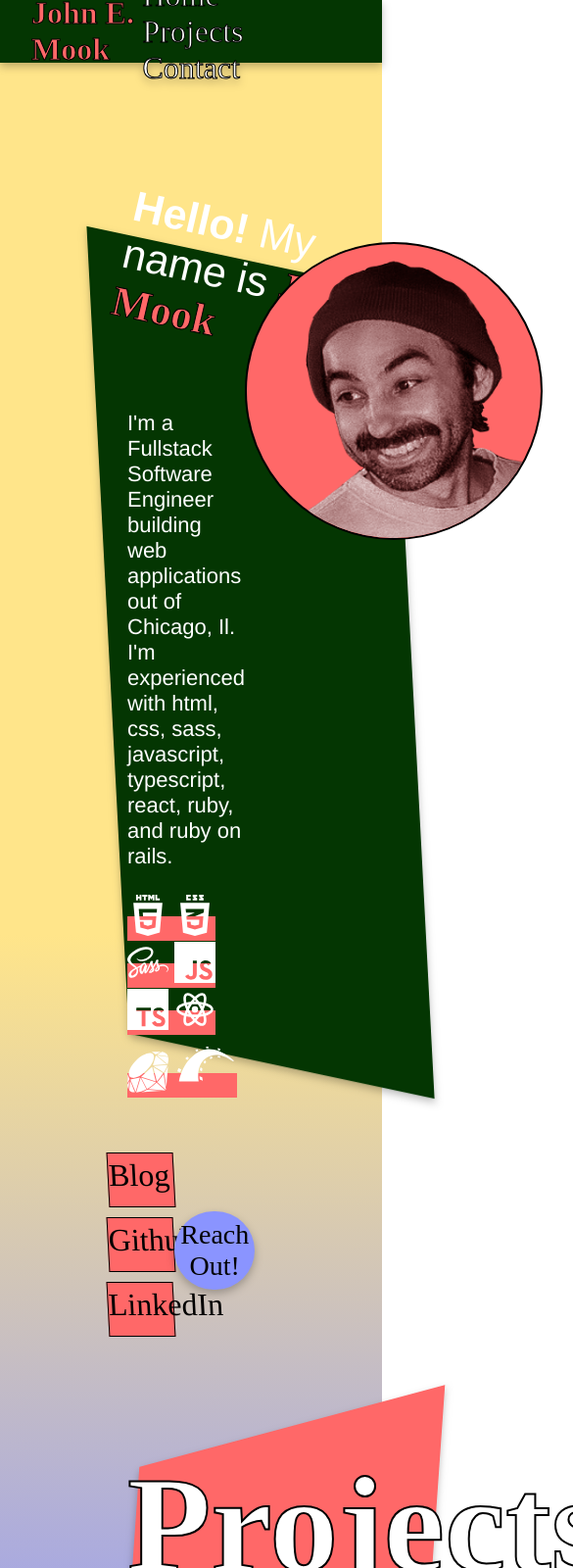
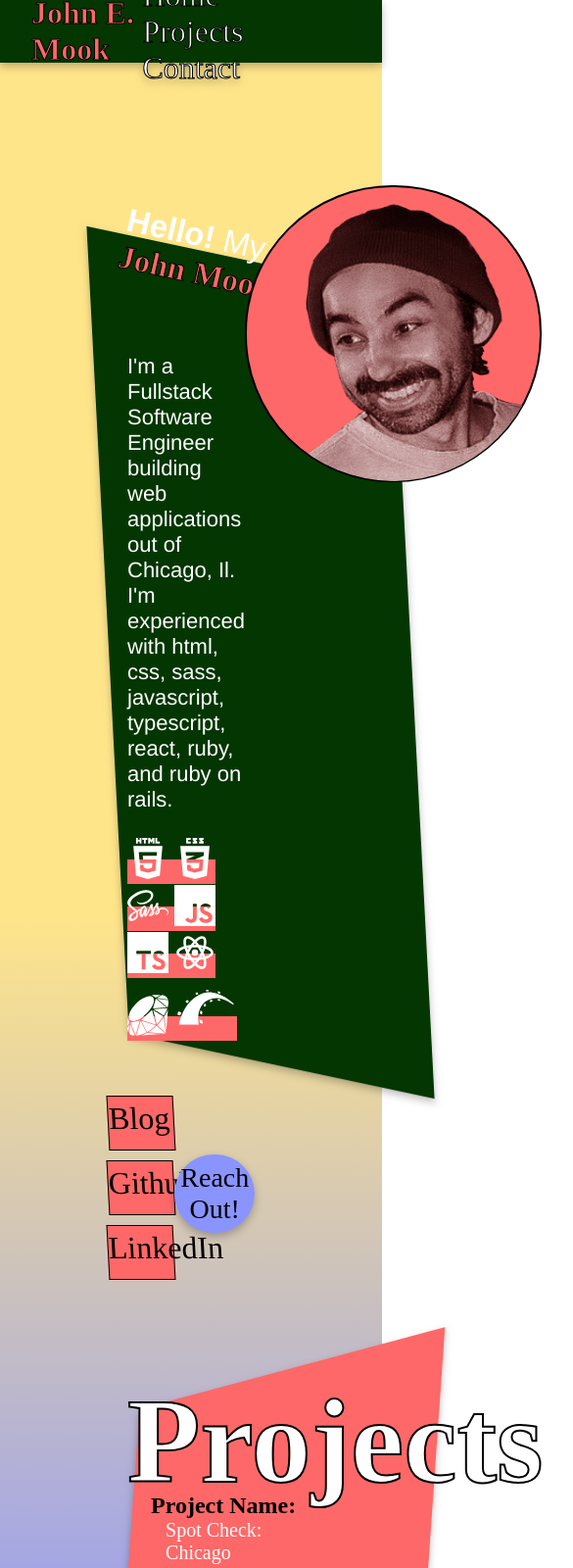
Before and after one commit to jedwardmook/vjs-portfolio, a plain HTML site: page index.html in a window 390 px wide. Shown: the top 1600 px of the page at 98% size, 585 px wide, since content can reach past the window. Drawn offline with Linux system fonts and the light colour scheme.

Commit message:
Starts to make site mobile ready by adding some @media blocks

```diff
--- a/index.html
+++ b/index.html
@@ -5,7 +5,7 @@
         <meta http-equiv="X-UA-Compatible" content="IE=edge">
         <title>John E Mook's Portfolio</title>
         <meta name="description" content="">
-        <meta name="viewport" content="width=device-width, initial-scale=1">
+        <meta name="viewport" content="width=device-width, initial-scale=1.0">
         <link rel="stylesheet" href="styles.css">
         <script type="text/javascript" src="https://cdn.jsdelivr.net/npm/emailjs-com@2/dist/email.min.js"></script>
         <script type="text/javascript">
--- a/styles.css
+++ b/styles.css
@@ -76,10 +76,10 @@ body {
 }
 
 #face {
-    width: 300px;
-    height: 300px;
+   width: 299px;
+   height: 299px;
    background-color: #FF6868;
-    border-radius: 350px;
+   border-radius: 150px;
    border: 2px solid black;
    margin-top: -150px;
    z-index: 1;
@@ -606,3 +606,50 @@ body {
 #footer_nav a {
    margin-right: 20px;
 }
+
+@media only screen and (max-width:1095px) {
+   #hello {
+      font-size: 38px;
+      margin-top: -100px;
+   }
+}
+
+@media only screen and (max-width:1030px) {
+   #hello {
+      font-size: 34px;
+      margin-top: -90px;
+   }
+
+   #projects_header {
+      font-size: 122px;
+   }
+
+   #reach_out_header h1{
+      font-size: 122px;
+      margin-top: -160px;
+   }
+
+   #contact_form {
+      margin-top: -40px;
+   }
+}
+
+@media only screen and (max-width:960px) {
+   #hello {
+      font-size: 32px;
+      margin-top: -90px;
+   }
+
+   #projects_header {
+      font-size: 122px;
+   }
+
+   #reach_out_header h1{
+      font-size: 122px;
+      margin-top: -160px;
+   }
+
+   #contact_form {
+      margin-top: -40px;
+   }
+}
```
Lines whose indentation alone changed are shown as unchanged.
